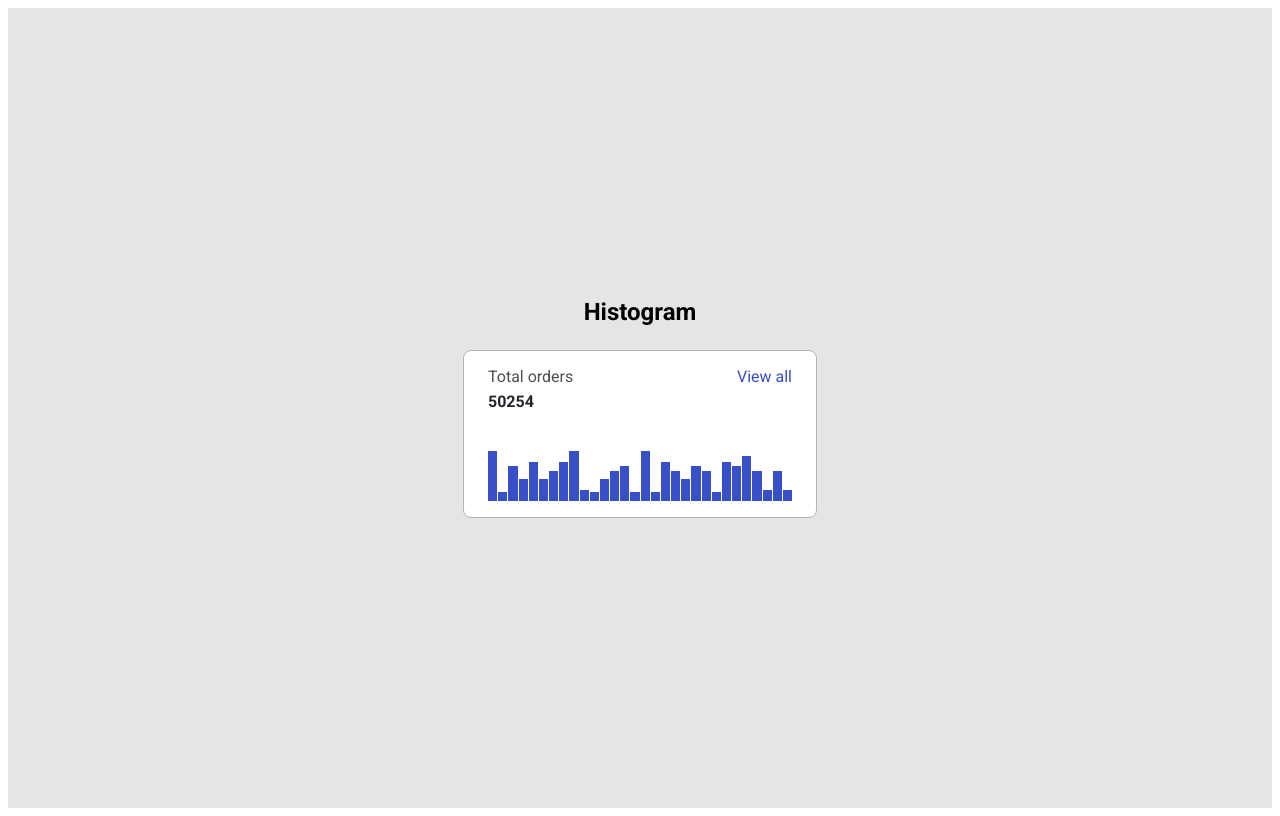
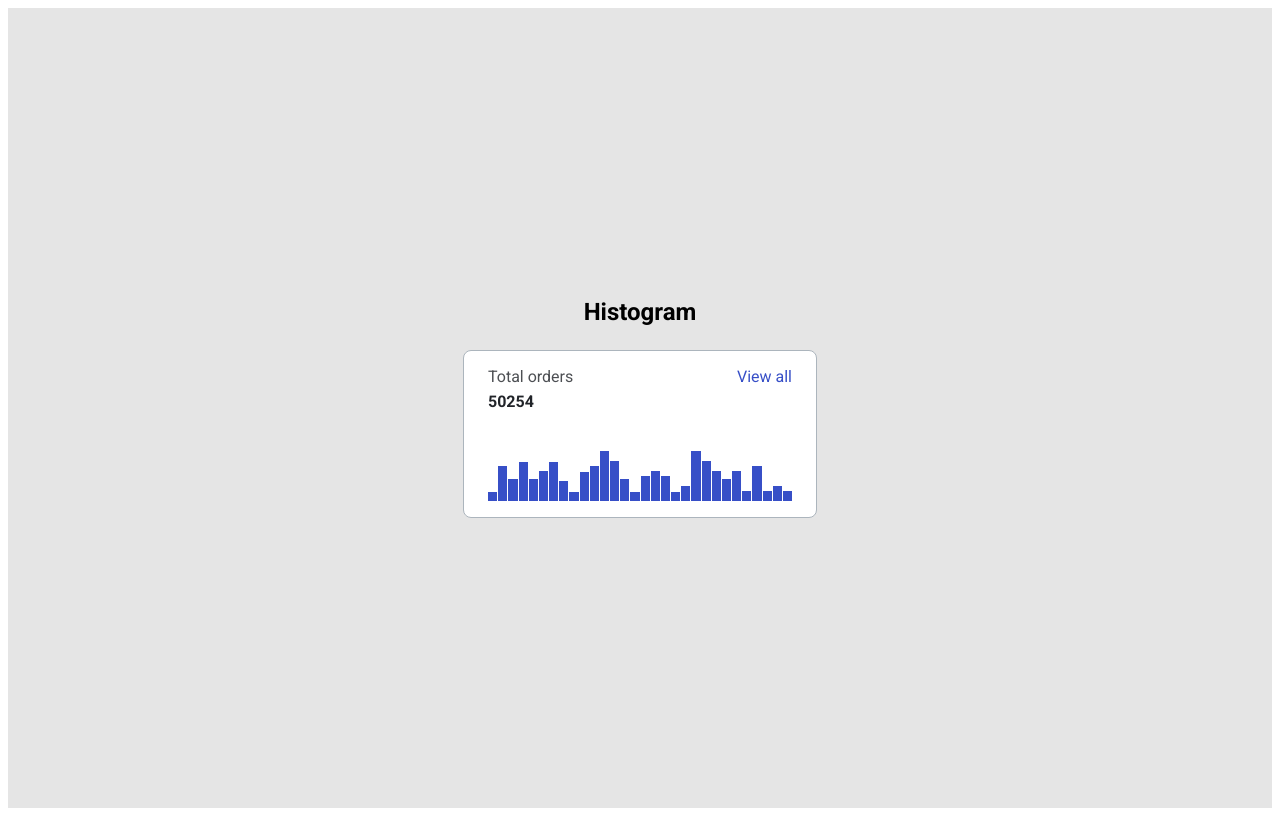
Before and after one commit to js-tasks-ru/htmlcss-20210513_nail5, a website: page 04-lection2/01-histogram/index.html in a window 1280 px wide. Drawn offline with Linux system fonts and the light colour scheme.

Commit message:
add changes

```diff
--- a/04-lection2/01-histogram/histogram.css
+++ b/04-lection2/01-histogram/histogram.css
@@ -45,96 +45,9 @@
 
 .histogram__col {
     width: 7%;
-    height: 50px;
+    height: 0;
     background-color: var(--blue);
     margin-right: 1px;
-}
-.histogram__col:nth-child(2) {
-    height: 9px;
-}
-.histogram__col:nth-child(3) {
-    height: 35px;
-}
-.histogram__col:nth-child(4) {
-    height: 22px;
-}
-.histogram__col:nth-child(5) {
-    height: 39px;
-}
-.histogram__col:nth-child(6) {
-    height: 22px;
-}
-.histogram__col:nth-child(7) {
-    height: 30px;
-}
-.histogram__col:nth-child(8) {
-    height: 39px;
-}
-.histogram__col:nth-child(9) {
-    height: 50px;
-}
-.histogram__col:nth-child(10) {
-    height: 11px;
-}
-.histogram__col:nth-child(11) {
-    height: 9px;
-}
-.histogram__col:nth-child(12) {
-    height: 22px;
-}
-.histogram__col:nth-child(13) {
-    height: 30px;
-}
-.histogram__col:nth-child(14) {
-    height: 35px;
-}
-.histogram__col:nth-child(15) {
-    height: 9px;
-}
-.histogram__col:nth-child(16) {
-    height: 50px;
-}
-.histogram__col:nth-child(17) {
-    height: 9px;
-}
-.histogram__col:nth-child(18) {
-    height: 39px;
-}
-.histogram__col:nth-child(19) {
-    height: 30px;
-}
-.histogram__col:nth-child(20) {
-    height: 22px;
-}
-.histogram__col:nth-child(21) {
-    height: 35px;
-}
-.histogram__col:nth-child(22) {
-    height: 30px;
-}
-.histogram__col:nth-child(23) {
-    height: 9px;
-}
-.histogram__col:nth-child(24) {
-    height: 39px;
-}
-.histogram__col:nth-child(25) {
-    height: 35px;
-}
-.histogram__col:nth-child(26) {
-    height: 45px;
-}
-.histogram__col:nth-child(27) {
-    height: 30px;
-}
-.histogram__col:nth-child(28) {
-    height: 11px;
-}
-.histogram__col:nth-child(29) {
-    height: 30px;
-}
-.histogram__col:nth-child(30) {
-    height: 11px;
 }
 
 .histogram__col:last-child {
--- a/04-lection2/01-histogram/index.html
+++ b/04-lection2/01-histogram/index.html
@@ -29,40 +29,38 @@
                         </h4>
                     </div>
                     <div class="histogram__columns">
-                        <div class="histogram__col"></div>
-                        <div class="histogram__col"></div>
-                        <div class="histogram__col"></div>
-                        <div class="histogram__col"></div>
-                        <div class="histogram__col"></div>
-                        <div class="histogram__col"></div>
-                        <div class="histogram__col"></div>
-                        <div class="histogram__col"></div>
-                        <div class="histogram__col"></div>
-                        <div class="histogram__col"></div>
-                        <div class="histogram__col"></div>
-                        <div class="histogram__col"></div>
-                        <div class="histogram__col"></div>
-                        <div class="histogram__col"></div>
-                        <div class="histogram__col"></div>
-                        <div class="histogram__col"></div>
-                        <div class="histogram__col"></div>
-                        <div class="histogram__col"></div>
-                        <div class="histogram__col"></div>
-                        <div class="histogram__col"></div>
-                        <div class="histogram__col"></div>
-                        <div class="histogram__col"></div>
-                        <div class="histogram__col"></div>
-                        <div class="histogram__col"></div>
-                        <div class="histogram__col"></div>
-                        <div class="histogram__col"></div>
-                        <div class="histogram__col"></div>
-                        <div class="histogram__col"></div>
-                        <div class="histogram__col"></div>
-                        <div class="histogram__col"></div>
-
+                        <div class="histogram__col" style="height: 9px;" ></div>
+                        <div class="histogram__col" style="height: 35px;"></div>
+                        <div class="histogram__col" style="height: 22px;"></div>
+                        <div class="histogram__col" style="height: 39px;"></div>
+                        <div class="histogram__col" style="height: 22px;"></div>
+                        <div class="histogram__col" style="height: 30px;"></div>
+                        <div class="histogram__col" style="height: 39px;"></div>
+                        <div class="histogram__col" style="height: 20px;"></div>
+                        <div class="histogram__col" style="height: 9px;"></div>
+                        <div class="histogram__col" style="height: 29px;"></div>
+                        <div class="histogram__col" style="height: 35px;"></div>
+                        <div class="histogram__col" style="height: 50px;"></div>
+                        <div class="histogram__col" style="height: 40px;"></div>
+                        <div class="histogram__col" style="height: 22px;"></div>
+                        <div class="histogram__col" style="height: 9px;"></div>
+                        <div class="histogram__col" style="height: 25px;"></div>
+                        <div class="histogram__col" style="height: 30px;"></div>
+                        <div class="histogram__col" style="height: 25px;"></div>
+                        <div class="histogram__col" style="height: 9px;"></div>
+                        <div class="histogram__col" style="height: 15px;"></div>
+                        <div class="histogram__col" style="height: 50px;"></div>
+                        <div class="histogram__col" style="height: 40px;"></div>
+                        <div class="histogram__col" style="height: 30px;"></div>
+                        <div class="histogram__col" style="height: 22px;"></div>
+                        <div class="histogram__col" style="height: 30px;"></div>
+                        <div class="histogram__col" style="height: 10px;"></div>
+                        <div class="histogram__col" style="height: 35px;"></div>
+                        <div class="histogram__col" style="height: 10px;"></div>
+                        <div class="histogram__col" style="height: 15px;"></div>
+                        <div class="histogram__col" style="height: 10px;"></div>
                     </div>
                 </div>
-
             </div>
         </section>
 
```
